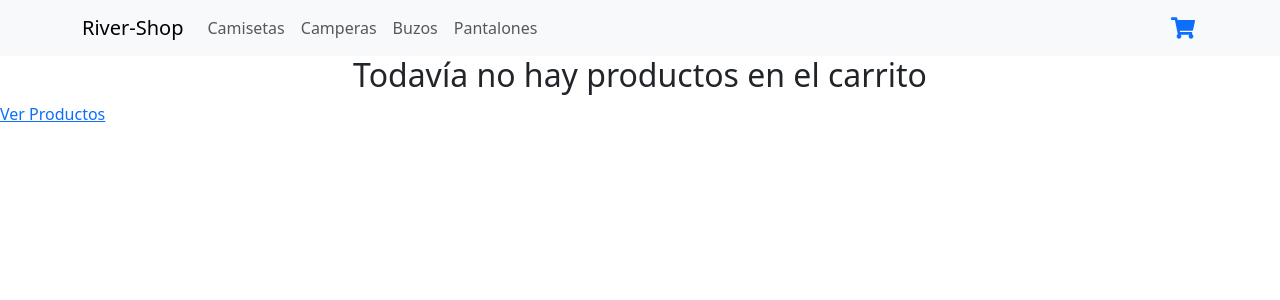
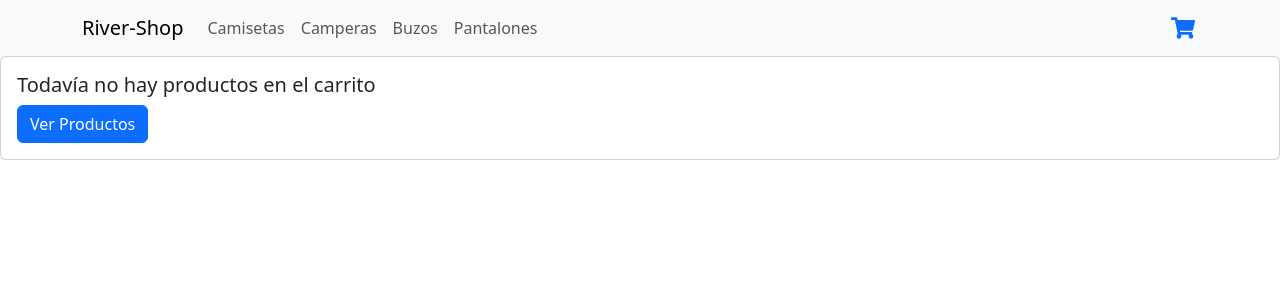
Before and after one commit to Joaquin-Palacio/La-Casita-del-rbol, a React (Vite) app: page /cart in a window 1280 px wide. Shown: the top 300 px of the page. Built offline with nearby package versions, Linux system fonts and the light colour scheme.

Commit message:
adaptado a react-bs y comentado

```diff
--- a/src/components/Cart/Cart.jsx
+++ b/src/components/Cart/Cart.jsx
@@ -1,30 +1,48 @@
 import { useContext } from 'react';
 import { CartContext } from '../../context/CartContext';
 import { Link } from 'react-router-dom';
+import { Card, Button } from 'react-bootstrap';
 import { CartItem } from '../CartItem/CartItem';
 
 export const Cart = () => {
+  // Obtenemos datos del carrito del contexto
   const { carrito, cartEmpty, total, cantidadTotal } = useContext(CartContext);
 
+  // Verificamos si no hay productos en el carrito
   if (cantidadTotal === 0) {
     return (
-      <>
-        <h2>Todavía no hay productos en el carrito</h2>
-        <Link to="/"> Ver Productos </Link>
-      </>
+      // Mostramos un mensaje si no hay productos
+      <Card>
+        <Card.Body>
+          <Card.Title>Todavía no hay productos en el carrito</Card.Title>
+          <Link to="/" className="btn btn-primary">
+            Ver Productos
+          </Link>
+        </Card.Body>
+      </Card>
     );
   }
+
+  // Si hay productos en el carrito, mostramos la lista y detalles del carrito
   return (
-    <div>
-      {carrito.map((producto) => (
-        <CartItem key={producto.item.id} {...producto} />
-      ))}
-      <h3>Total: ${total} </h3>
-      <h4>Cantidad Total: {cantidadTotal} </h4>
-      <button onClick={() => cartEmpty()}>
-        Eliminar Productos del Carrito
-      </button>
-      <Link to="/checkout">Finalizar Compra</Link>
-    </div>
+    <Card>
+      <Card.Body>
+        {/* Mapeamos los productos en el carrito y renderizamos el componente CartItem */}
+        {carrito.map((producto) => (
+          <CartItem key={producto.item.id} {...producto} />
+        ))}
+        {/* Mostramos el total y la cantidad total de productos en el carrito */}
+        <Card.Text>Total: ${total}</Card.Text>
+        <Card.Text>Cantidad Total: {cantidadTotal}</Card.Text>
+        {/* Botón para vaciar el carrito */}
+        <Button variant="danger" onClick={() => cartEmpty()}>
+          Eliminar Productos del Carrito
+        </Button>
+        {/* Enlace para ir a la página de checkout */}
+        <Link to="/checkout" className="btn btn-success">
+          Finalizar Compra
+        </Link>
+      </Card.Body>
+    </Card>
   );
 };
```
